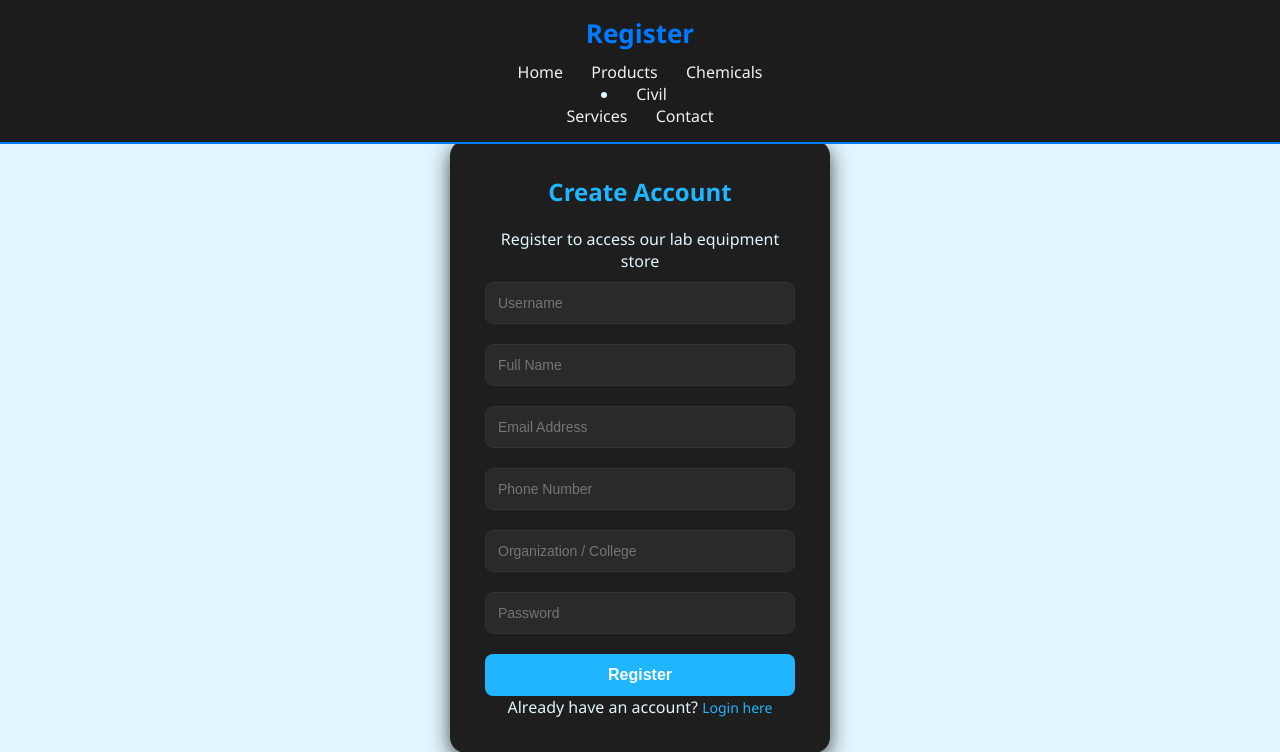
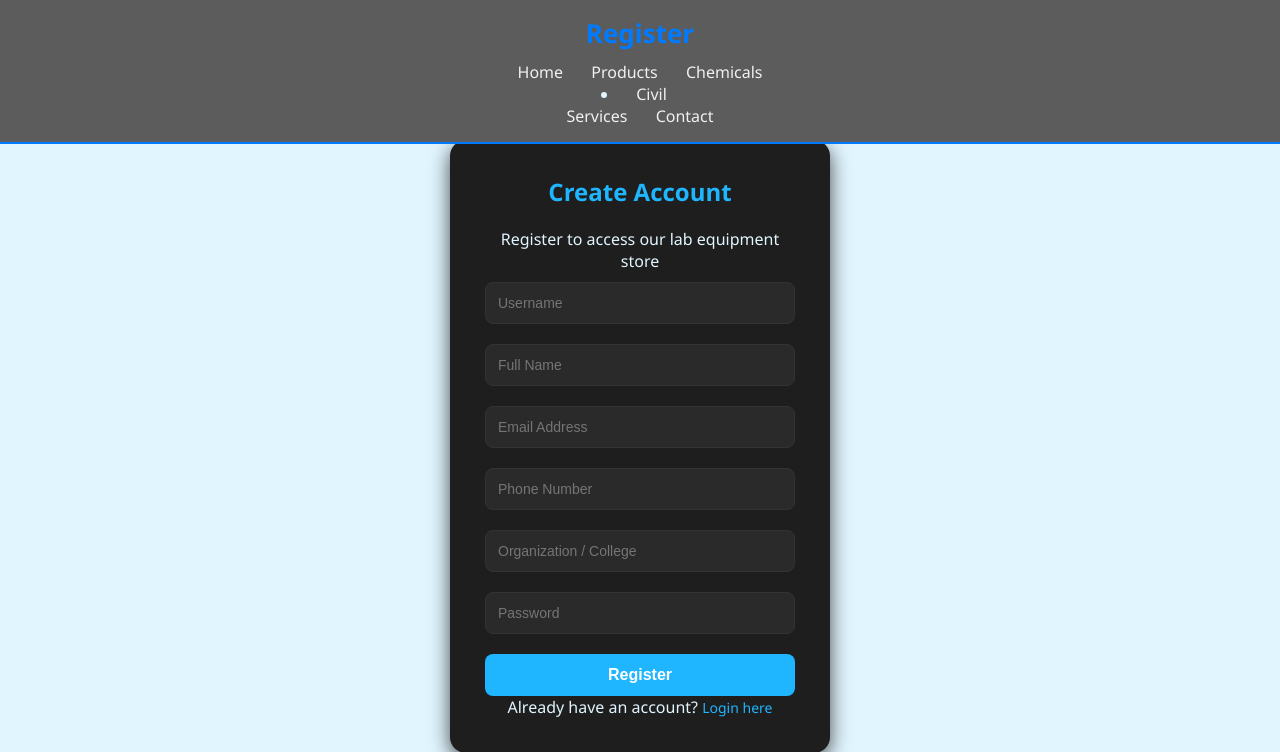
Before and after one commit to anshjw/Microproject, a Flask app: page /register in a window 1280 px wide. Shown: the top 752 px of the page. Run offline with Flask 2, Linux system fonts and the light colour scheme.

Commit message:
Updated register

```diff
--- a/static/register.css
+++ b/static/register.css
@@ -16,7 +16,7 @@ body {
 /* ===================== */
 /* Header / Navigation */
 header {
-  background: #1c1c1c;
+  background: #5c5c5c;
   padding: 15px 20px;
   text-align: center;
   border-bottom: 2px solid #007BFF;
```
